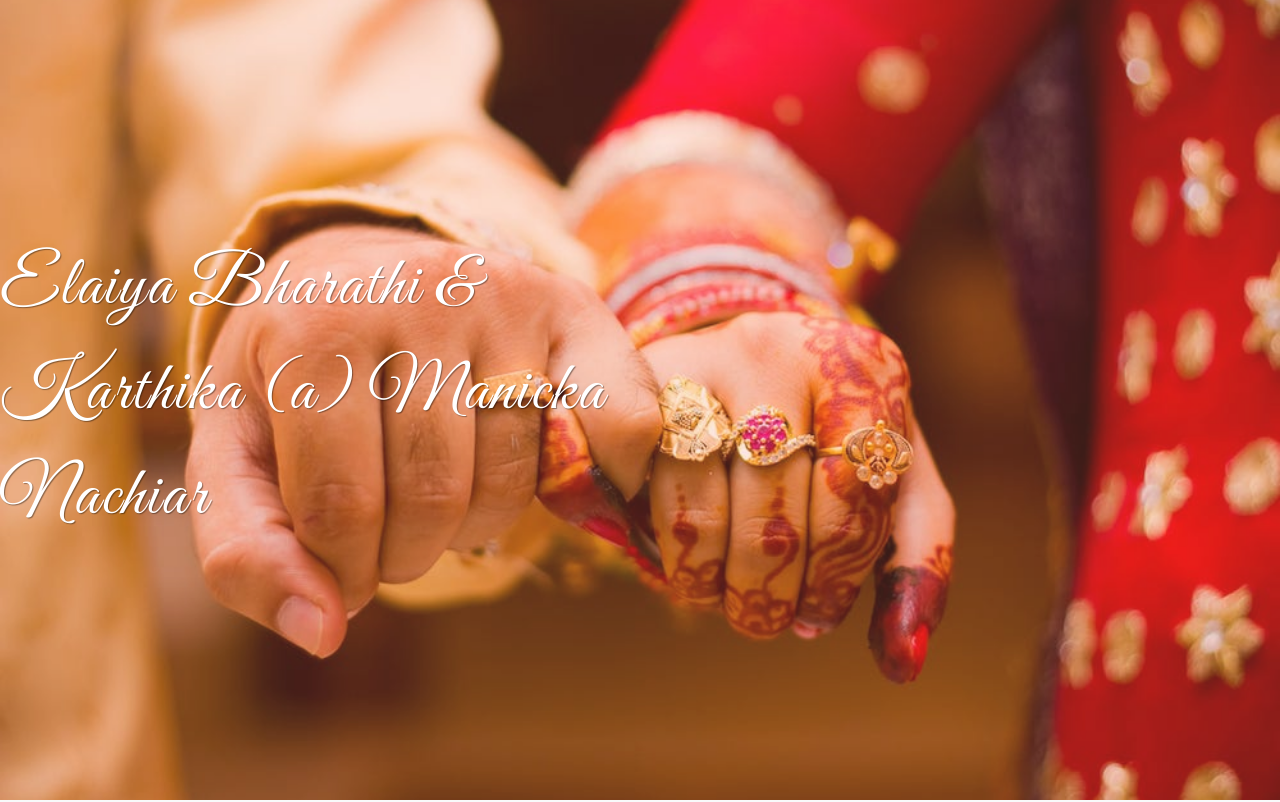
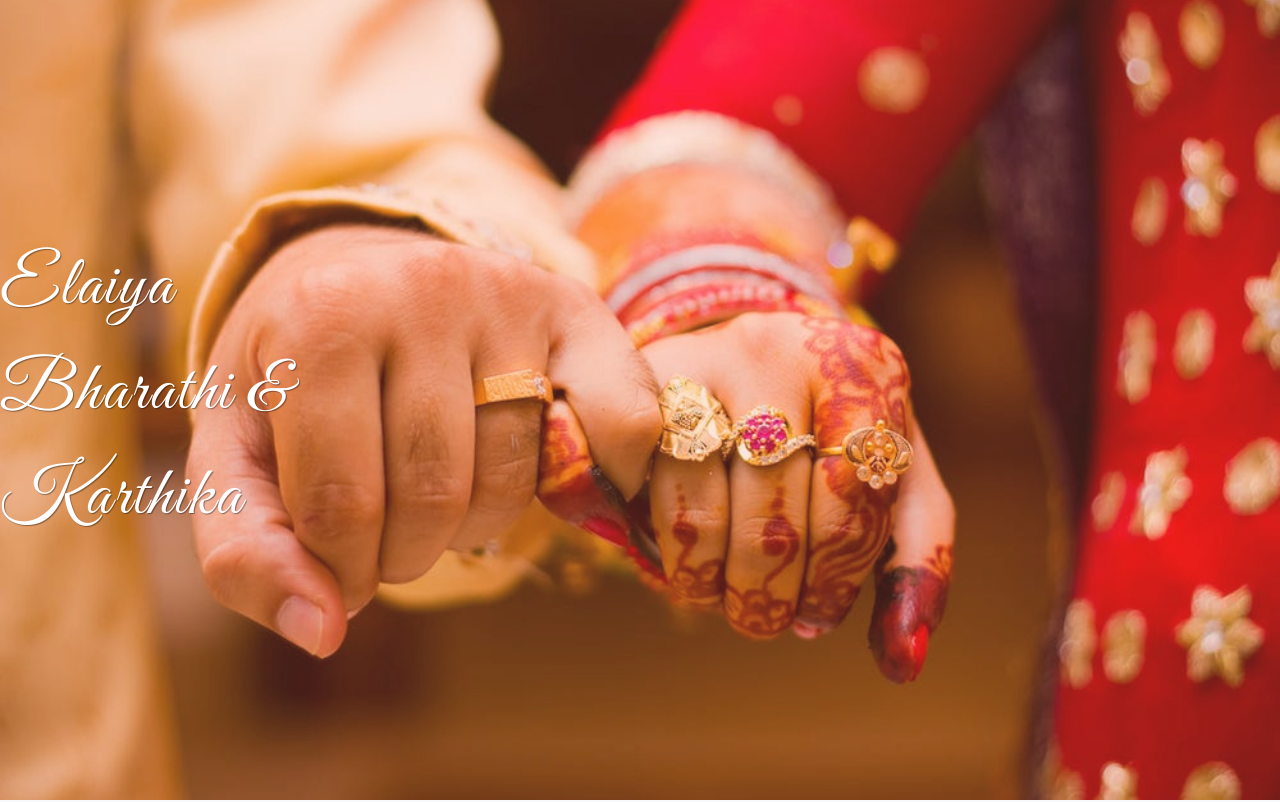
Before and after one commit to elaiyabharathi/elaiyabharathi.github.io, a plain HTML site: page wedding/index.html in a window 1280 px wide. Shown: the top 802 px of the page. Drawn offline with Linux system fonts and the light colour scheme.

Commit message:
Update index.html

```diff
--- a/wedding/index.html
+++ b/wedding/index.html
@@ -46,7 +46,7 @@
 
       <div class="row">
       <div class="col-md-6">
-        <p class="ww-couple-name ww-title" data-aos="zoom-in-down" data-aos-delay="300" data-aos-duration="1000">Elaiya Bharathi & Karthika (a) Manicka Nachiar</p>
+        <p class="ww-couple-name ww-title" data-aos="zoom-in-down" data-aos-delay="300" data-aos-duration="1000">Elaiya Bharathi & Karthika</p>
       </div>
       <!-- <div class="col-md-6">
         <img class="img-fluid mt-1" src="images/laurel-1.png" alt="Heart" data-aos="zoom-in-down" data-aos-delay="300" data-aos-duration="1000"/>
```
